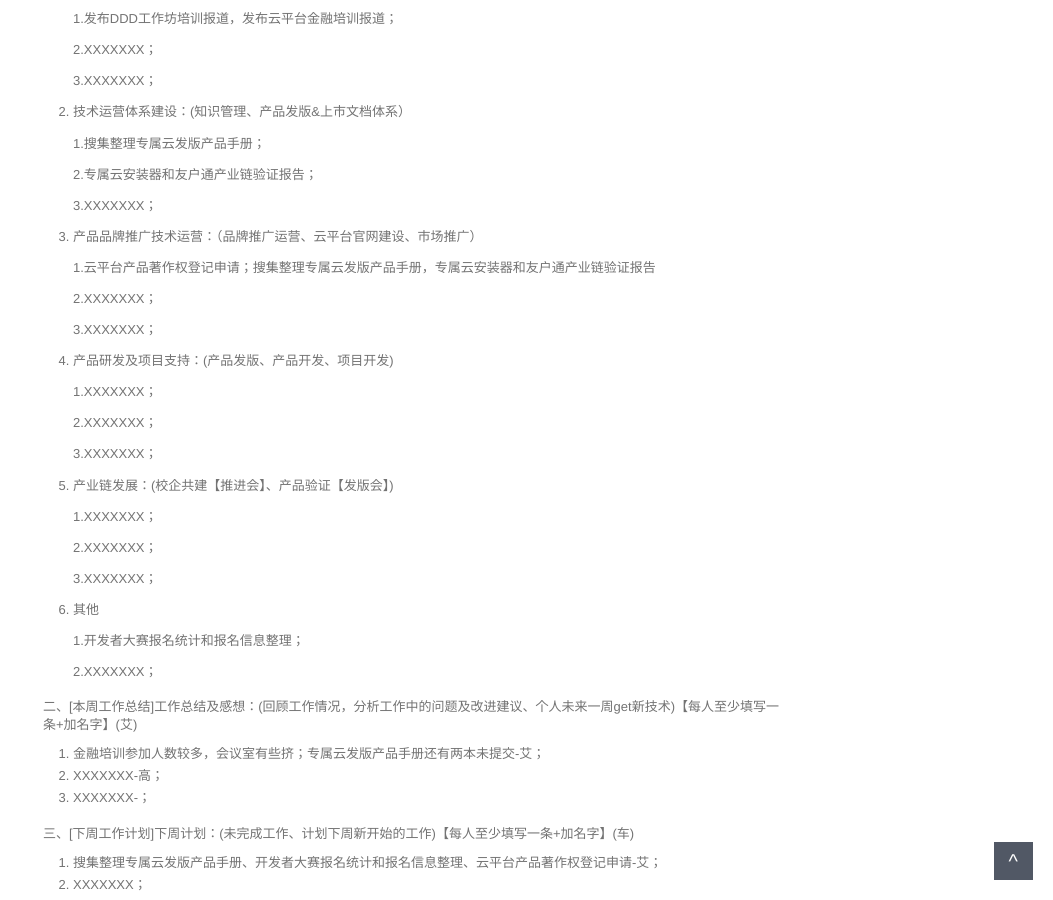
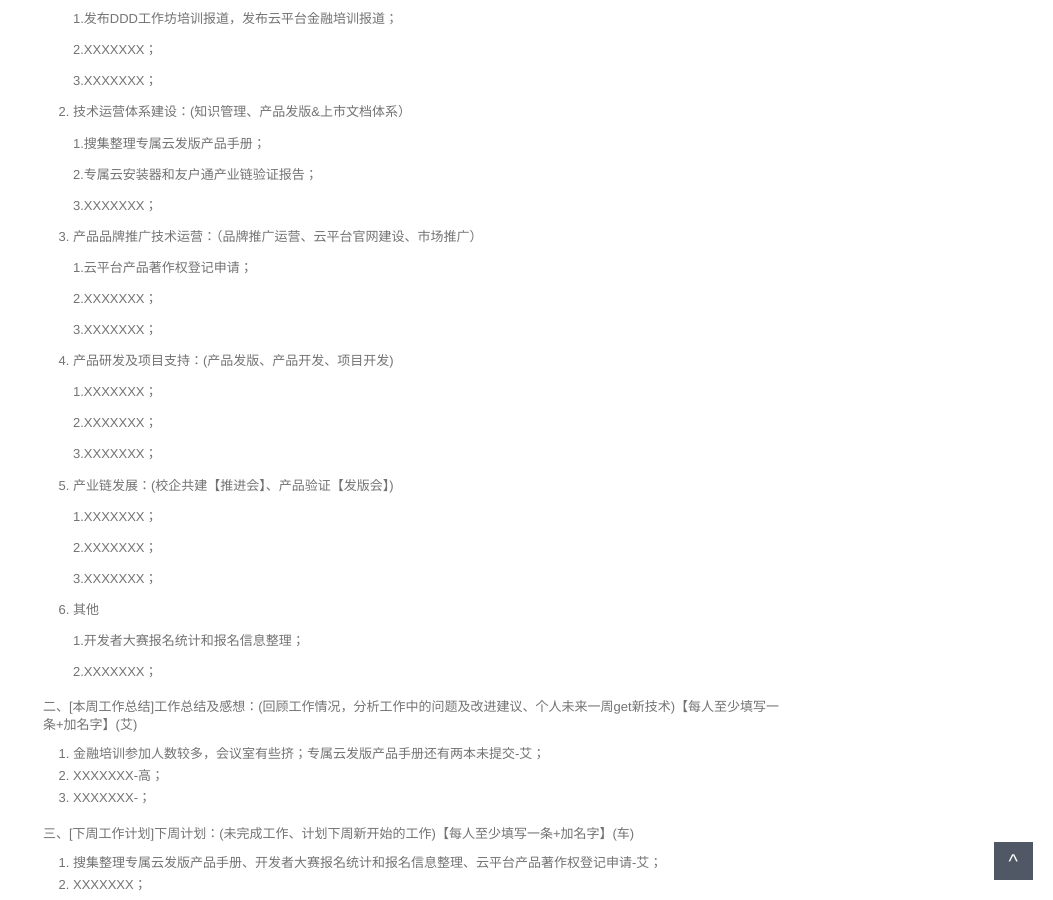
Before and after one commit to walllFlower/blog, a Jekyll site: the page built from _posts/2018-07-17-day_report_cxz.md, in a window 1280 px wide and 900 px high, scrolled down 559 px. Shown: the whole window, without its empty margins (227-1280 px from the left). Built offline with Jekyll 4.4.1, drawn with Linux system fonts in a browser that asks for light colours; comment, search, counter and statistics services are not loaded.

Commit message:
Update 2018-07-17-day_report_cxz.md

```diff
--- a/_posts/2018-07-17-day_report_cxz.md
+++ b/_posts/2018-07-17-day_report_cxz.md
@@ -42,7 +42,7 @@ categories: 技术运营工作周报
 
 3. 产品品牌推广技术运营：（品牌推广运营、云平台官网建设、市场推广）
 
-    1.云平台产品著作权登记申请；搜集整理专属云发版产品手册，专属云安装器和友户通产业链验证报告
+    1.云平台产品著作权登记申请；
 
     2.XXXXXXX；
 
```
